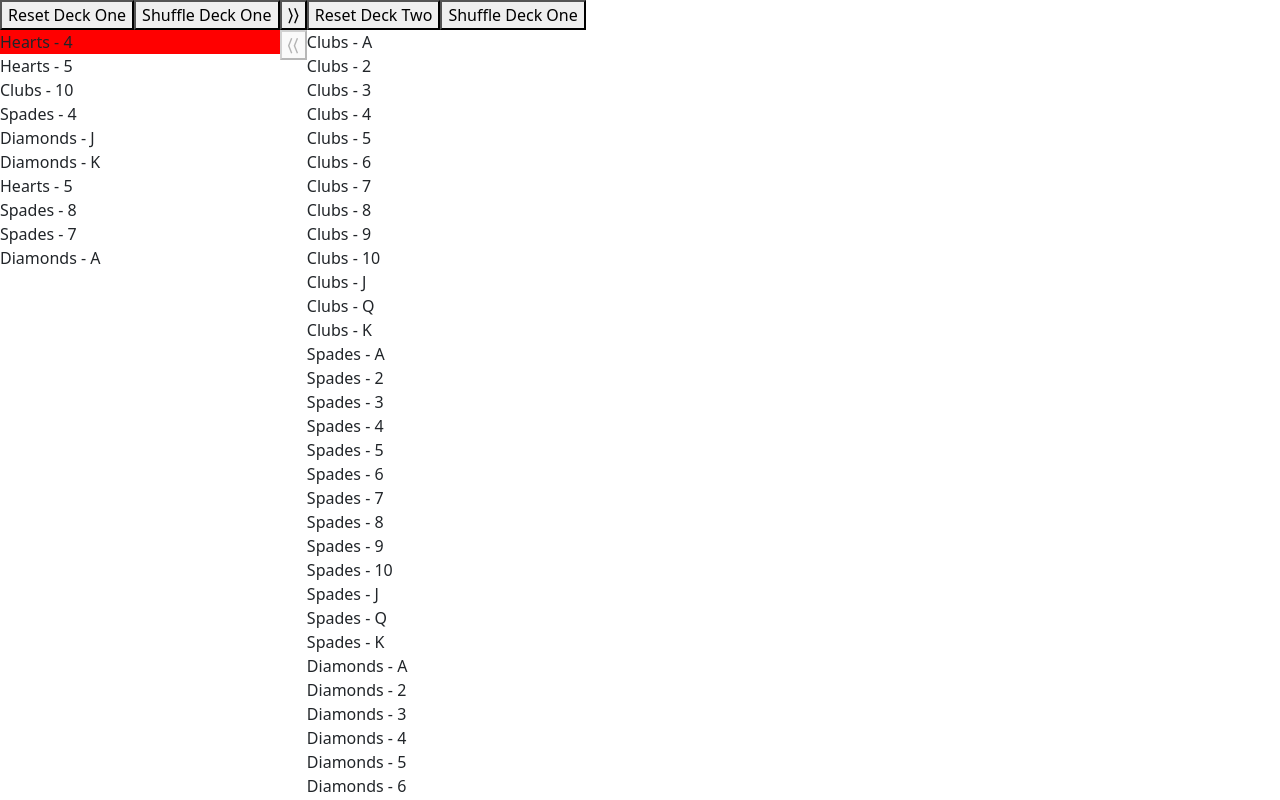
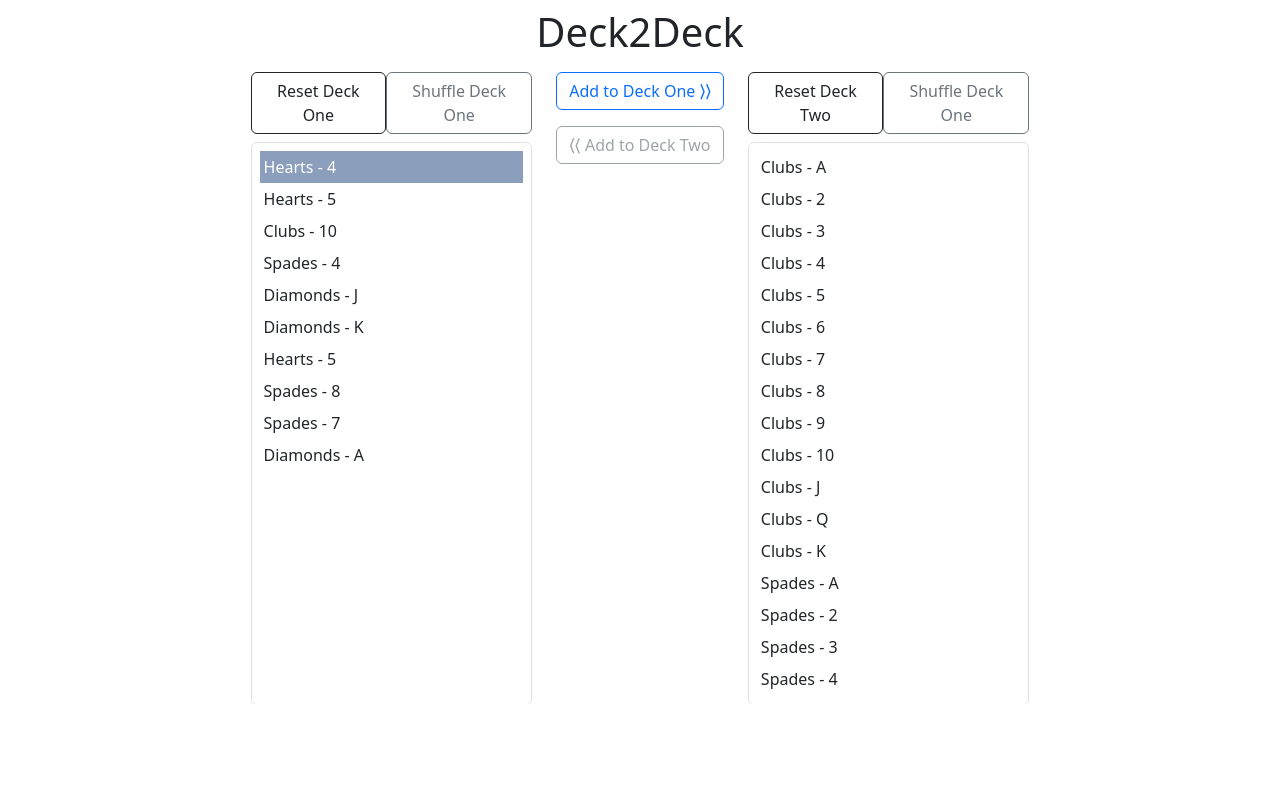
Before and after one commit to Dvalmont07/Deck2Deck, an Angular app: page / in a window 1280 px wide. Shown: the top 800 px of the page. Built offline with nearby package versions, Linux system fonts and the light colour scheme.

Commit message:
Apply visual

```diff
--- a/src/app/app.component.html
+++ b/src/app/app.component.html
@@ -1,35 +1,47 @@
-<section class="d-flex">
-
-  <section *ngIf="deckOneCopy" id="DeckOne">
-    <section id="deckOneButtons">
-      <button (click)="resetDeckOne()">Reset Deck One</button>
-      <button (click)="shuffleDeck(deckOneCopy)">Shuffle Deck One</button>
-    </section>
-    <div *ngFor="let card of deckOneCopy; let ind = index">
-      <div [class.active-line]="selectedIdex.deck=='deckOne' && selectedIdex.index==ind"
-        (click)="selectedCard=card; selectedIdex={deck:'deckOne',index:ind}">{{card.suit}} - {{card.value}}
+<section class="d-flex flex-column align-items-center p-2">
+  <header>
+    <h1 class="text-center">Deck2Deck</h1>
+  </header>
+  <section id="deckBox" class="d-flex deck-box">
+    <section id="DeckOne" class="deck-one" *ngIf="deckOneCopy">
+      <nav id="deckOneButtons" class="class-deck-butons d-flex mt-2">
+        <button class="btn btn-outline-dark me-auto" (click)="resetDeckOne()">Reset Deck One</button>
+        <button class="btn btn-outline-secondary" (click)="shuffleDeck(deckOneCopy)">Shuffle Deck One</button>
+      </nav>
+      <div class="scroll-box border border-secundary rounded p-2 mt-2">
+        <div class="line" *ngFor="let card of deckOneCopy; let ind = index"
+          [class.active]="selectedIdex.deck=='deckOne' && selectedIdex.index==ind"
+          (click)="selectedCard=card; selectedIdex={deck:'deckOne',index:ind}">
+          <div class="p-1 cursor-pointer"> {{card.suit}} - {{card.value}}</div>
         </div>
       </div>
     </section>
 
-  <section class="d-flex flex-column" id="moveButtons">
-    <button title="Add to Deck 1" (click)="moveCard(deckOneCopy,deckTwoCopy,selectedCard);"
-      [disabled]="!deckOneCopy.length || selectedIdex.deck=='deckTwo'">&rang;&rang;</button>
+    <nav id="moveButtons" class="d-flex flex-column mt-2 mx-4 ">
+      <button class="btn"
+        [ngClass]="!deckOneCopy.length || selectedIdex.deck=='deckTwo'?'btn-outline-secondary':'btn-outline-primary'"
+        title="Add to Deck 1" (click)="moveCard(deckOneCopy,deckTwoCopy,selectedCard);"
+        [disabled]="!deckOneCopy.length || selectedIdex.deck=='deckTwo'">Add to Deck One &rang;&rang;</button>
 
-    <button title="Add to Deck 2" (click)="moveCard(deckTwoCopy,deckOneCopy,selectedCard)"
-      [disabled]="!deckTwoCopy.length || selectedIdex.deck=='deckOne'">&lang;&lang;</button>
-  </section>
+      <button class="mt-3 btn"
+        [ngClass]="!deckTwoCopy.length || selectedIdex.deck=='deckOne'?'btn-outline-secondary':'btn-outline-primary'"
+        title="Add to Deck 2" (click)="moveCard(deckTwoCopy,deckOneCopy,selectedCard)"
+        [disabled]="!deckTwoCopy.length || selectedIdex.deck=='deckOne'">&lang;&lang; Add to Deck Two</button>
+    </nav>
 
-  <section *ngIf="deckTwoCopy" id="DeckTwo">
-    <section id="deckOneButtons">
-      <button (click)="resetDeckTwo()">Reset Deck Two</button>
-      <button (click)="shuffleDeck(deckTwoCopy)">Shuffle Deck One</button>
-    </section>
-    <div *ngFor="let card of deckTwoCopy; let ind = index">
-      <div [class.active-line]="selectedIdex.deck=='deckTwo' && selectedIdex.index==ind"
-        (click)="selectedCard=card;  selectedIdex={deck:'deckTwo',index:ind}">{{card.suit}} - {{card.value}}
+    <section id="DeckTwo" class="deck-two" *ngIf="deckTwoCopy">
+      <nav id="deckTwoButtons" class="class-deck-butons d-flex mt-2">
+        <button class="btn btn-outline-dark me-auto" (click)="resetDeckTwo()">Reset Deck Two</button>
+        <button class="btn btn-outline-secondary" (click)="shuffleDeck(deckTwoCopy)">Shuffle Deck One</button>
+      </nav>
+      <div class="scroll-box border border-secundary rounded p-2 mt-2">
+        <div class="line" *ngFor="let card of deckTwoCopy; let ind = index"
+          [class.active]="selectedIdex.deck=='deckTwo' && selectedIdex.index==ind"
+          (click)="selectedCard=card;  selectedIdex={deck:'deckTwo',index:ind}">
+          <div class=" p-1 cursor-pointer">{{card.suit}} - {{card.value}}</div>
         </div>
       </div>
     </section>
   </section>
   <router-outlet></router-outlet>
+</section>
--- a/src/app/app.component.scss
+++ b/src/app/app.component.scss
@@ -1,3 +1,29 @@
-.active-line {
-  background-color: red;
+.deck-box {
+  height: 80vh;
+  overflow: hidden;
+  border: 1px soli #cccccc;
+
+  .scroll-box {
+    overflow-y: scroll;
+    height: 88%
+  }
+
+  .class-deck-butons {
+    width: 22vw;
+  }
+
+  .line {
+    &:hover {
+      background-color: #8b9ebb1c;
+    }
+
+    &.active {
+      background-color: #8b9ebb;
+      color: white;
+    }
+  }
+
+  .cursor-pointer {
+    cursor: pointer;
+  }
 }
```
Lines whose indentation alone changed are shown as unchanged.
